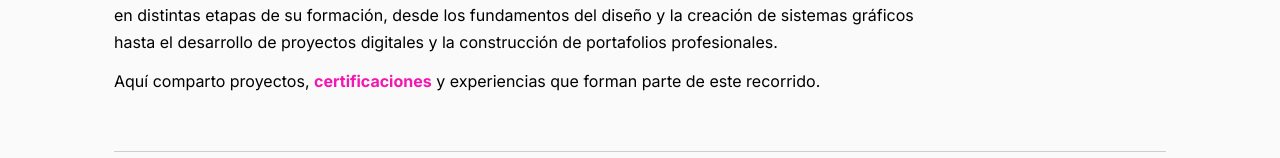
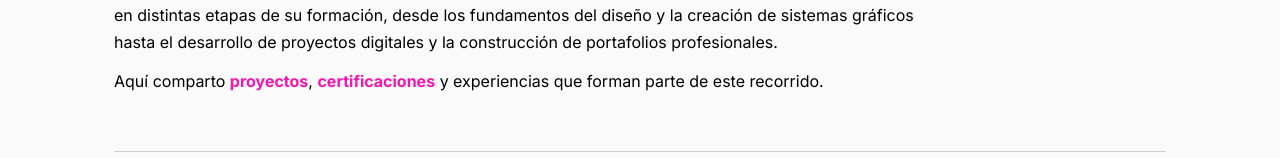
Before and after one commit to pochitax/portafolioweb, a Next.js app: page /docencia in a window 1280 px wide. Shown: the part 401-559 px from the top of the page. Built offline with nearby package versions, Linux system fonts and the light colour scheme.

Commit message:
ajustes de links

```diff
--- a/src/app/docencia/page.tsx
+++ b/src/app/docencia/page.tsx
@@ -14,7 +14,7 @@ export default function DocenciaPage() {
         <p style={{ color: 'var(--color-muted)', lineHeight: 1.7, maxWidth: '80%', marginBottom: '0.75rem' }}>
           <strong>Enseño UX y desarrollo web desde la práctica, conectando investigación, diseño y tecnología</strong>. Creo que entender el proceso completo cambia la forma de diseñar, construir y aprender. <strong>He impartido asignaturas en las áreas de Diseño Gráfico, UX e Interacción, Desarrollo Web y Accesibilidad</strong>, acompañando a estudiantes en distintas etapas de su formación, desde los fundamentos del diseño y la creación de sistemas gráficos hasta el desarrollo de proyectos digitales y la construcción de portafolios profesionales.
         </p>
-        <p style={{ color: 'var(--color-muted)', lineHeight: 1.7, maxWidth: '80%' }}>Aquí comparto proyectos, <a href='https://drive.google.com/drive/folders/1PqXYl2JcU3XDW4-qsj-GjQSrGseIyu0Z?usp=drive_link' className="footer-link" target='_blank'>certificaciones</a> y experiencias que forman parte de este recorrido.</p>
+        <p style={{ color: 'var(--color-muted)', lineHeight: 1.7, maxWidth: '80%' }}>Aquí comparto <a href='/proyectos' className="footer-link">proyectos</a>, <a href='https://drive.google.com/drive/folders/1PqXYl2JcU3XDW4-qsj-GjQSrGseIyu0Z?usp=drive_link' className="footer-link" target='_blank'>certificaciones</a> y experiencias que forman parte de este recorrido.</p>
       </div>
 
       {/* Lista de cursos */}
```
